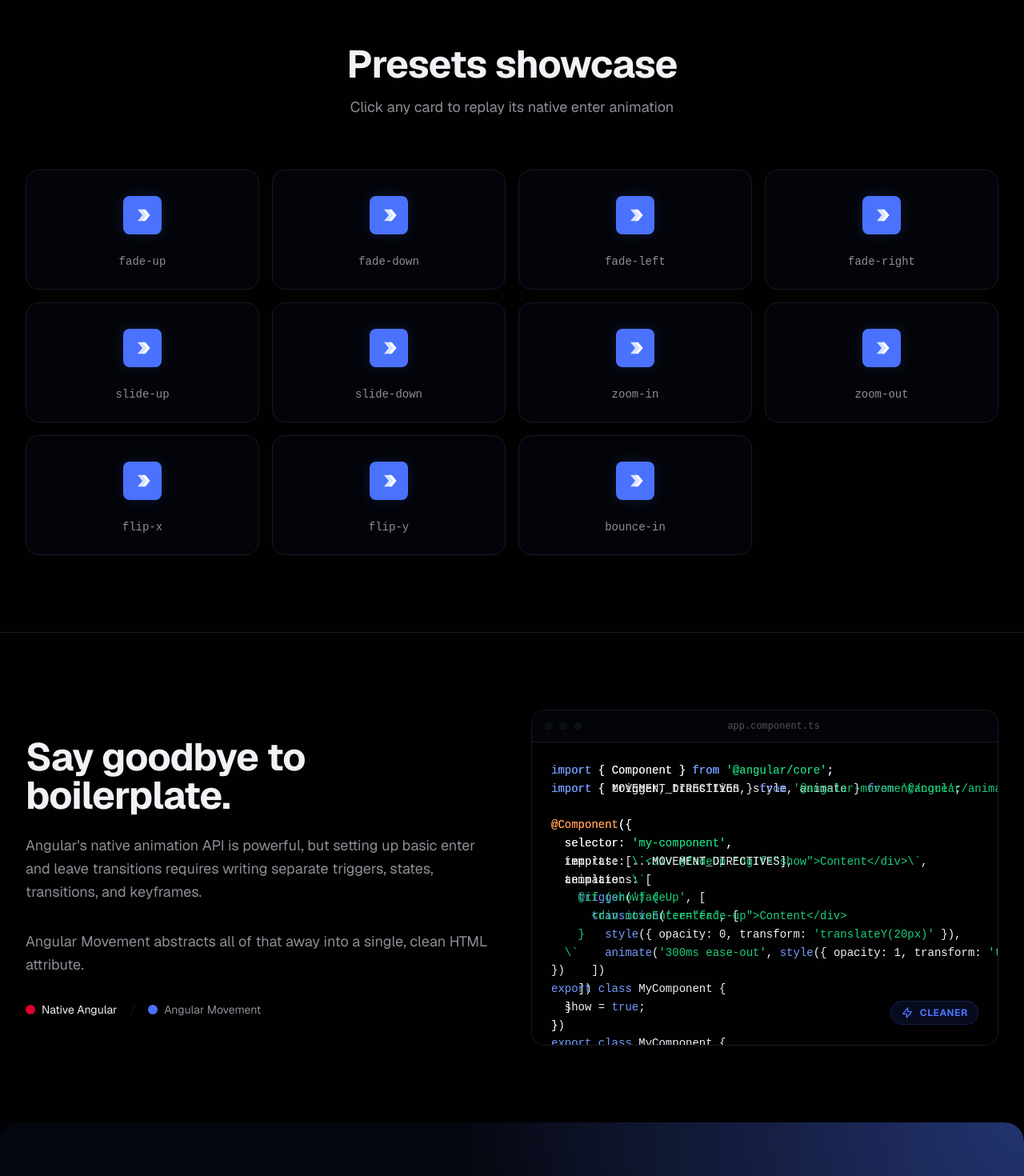
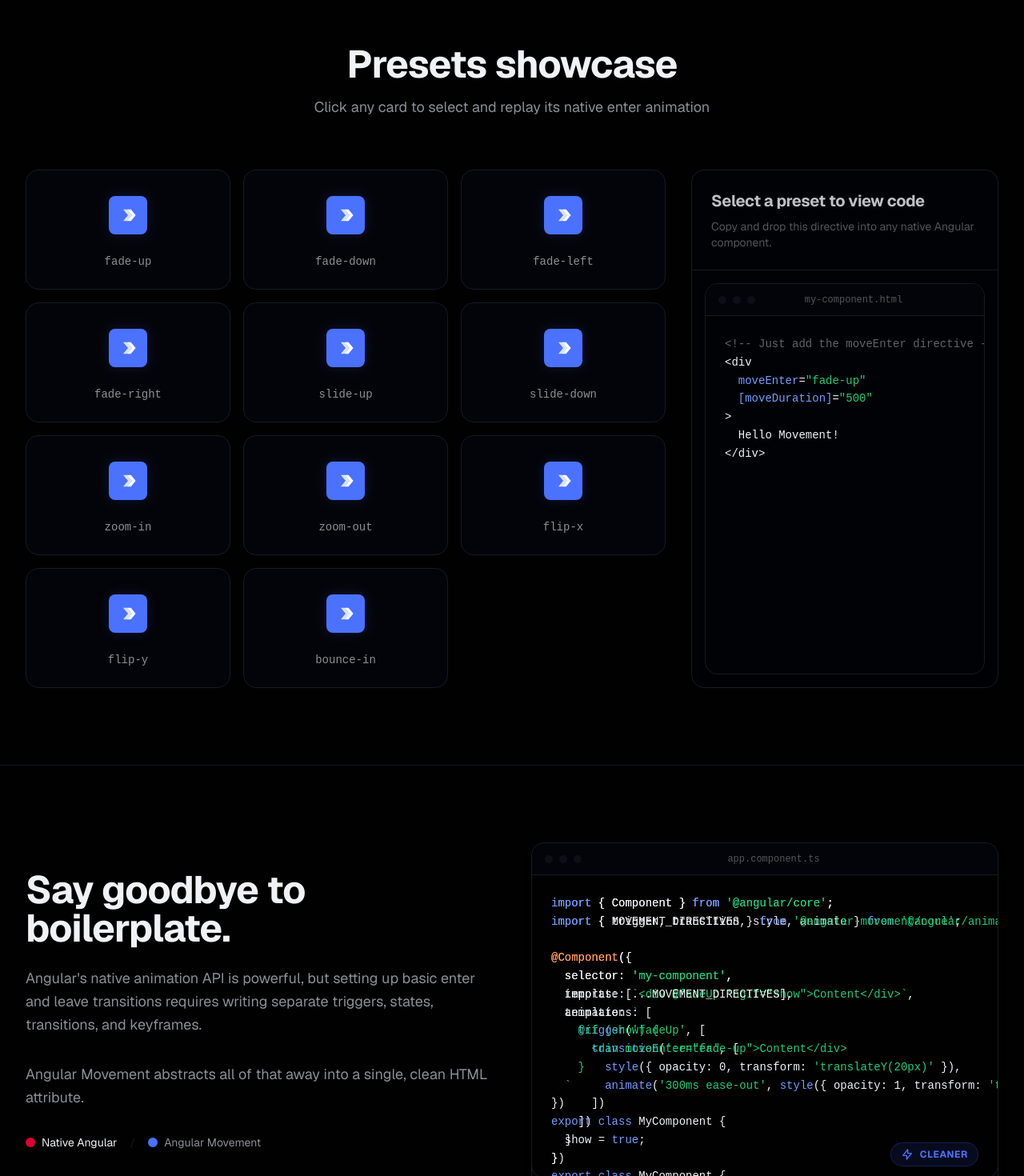
Before and after one commit to Andersseen/angular-movement, an Angular app: page / in a window 1280 px wide. Shown: the part 1980-3450 px from the top of the page at 80% size. Built offline with nearby package versions, Linux system fonts and the light colour scheme; a web font is replaced by a local one.

Commit message:
feat: implement reusable CodeBlock component and integrate dynamic snippet preview in presets showcase

```diff
--- a/src/app/pages/home/sections/code-preview/code-preview.html
+++ b/src/app/pages/home/sections/code-preview/code-preview.html
@@ -36,91 +36,37 @@
 
     <!-- Code Block Comparison -->
     <div
-      class="relative bg-code-bg rounded-2xl border border-border shadow-2xl overflow-hidden min-h-[420px]"
+      class="relative min-h-[420px]"
       (mouseenter)="showAfter.set(true)"
       (mouseleave)="showAfter.set(false)"
     >
-      <!-- Mac style header -->
-      <div
-        class="absolute top-0 left-0 right-0 h-10 border-b border-border bg-surface flex items-center px-4 gap-2 z-20"
-      >
-        <div class="w-2.5 h-2.5 rounded-full bg-border/50"></div>
-        <div class="w-2.5 h-2.5 rounded-full bg-border/50"></div>
-        <div class="w-2.5 h-2.5 rounded-full bg-border/50"></div>
-        <div class="text-xs font-mono text-text-subtle ml-2 flex-1 text-center pr-10">
-          app.component.ts
-        </div>
-      </div>
-
       <!-- BEFORE Block -->
       <div
-        class="absolute inset-0 pt-16 p-6 transition-opacity duration-500 overflow-x-auto z-10"
+        class="absolute inset-0 transition-opacity duration-500 z-10"
         [class.opacity-0]="showAfter()"
         [class.opacity-100]="!showAfter()"
         [class.pointer-events-none]="showAfter()"
       >
-        <pre
-          class="text-sm font-mono leading-relaxed"
-        ><code class="text-text"><span class="code-keyword">import</span> {{ '{' }} Component {{ '}' }} <span class="code-keyword">from</span> <span class="code-string">'@angular/core'</span>;
-<span class="code-keyword">import</span> {{ '{' }} trigger, transition, style, animate {{ '}' }} <span class="code-keyword">from</span> <span class="code-string">'@angular/animations'</span>;
-
-<span class="code-attr">@Component</span>({{ '{' }}
-  selector: <span class="code-string">'my-component'</span>,
-  template: <span class="code-string">\`&lt;div @fadeUp *ngIf="show"&gt;Content&lt;/div&gt;\`</span>,
-  animations: [
-    <span class="code-keyword">trigger</span>(<span class="code-string">'fadeUp'</span>, [
-      <span class="code-keyword">transition</span>(<span class="code-string">':enter'</span>, [
-        <span class="code-keyword">style</span>({{ '{' }} opacity: 0, transform: <span class="code-string">'translateY(20px)'</span> {{ '}' }}),
-        <span class="code-keyword">animate</span>(<span class="code-string">'300ms ease-out'</span>, <span class="code-keyword">style</span>({{ '{' }} opacity: 1, transform: <span class="code-string">'translateY(0)'</span> {{ '}' }}))
-      ])
-    ])
-  ]
-{{ '}' }})
-<span class="code-keyword">export class</span> MyComponent {{ '{' }}
-  show = <span class="code-keyword">true</span>;
-{{ '}' }}</code></pre>
+        <app-code-block title="app.component.ts" [code]="beforeSnippet" />
       </div>
 
       <!-- AFTER Block -->
       <div
-        class="absolute inset-0 pt-16 p-6 transition-opacity duration-500 overflow-x-auto z-10"
+        class="absolute inset-0 transition-opacity duration-500 z-10 flex flex-col"
         [class.opacity-100]="showAfter()"
         [class.opacity-0]="!showAfter()"
         [class.pointer-events-none]="!showAfter()"
       >
-        <pre
-          class="text-sm font-mono leading-relaxed"
-        ><code class="text-text"><span class="code-keyword">import</span> {{ '{' }} Component {{ '}' }} <span class="code-keyword">from</span> <span class="code-string">'@angular/core'</span>;
-<span class="code-keyword">import</span> {{ '{' }} MOVEMENT_DIRECTIVES {{ '}' }} <span class="code-keyword">from</span> <span class="code-string">'@angular-movement/core'</span>;
-
-<span class="code-attr">@Component</span>({{ '{' }}
-  selector: <span class="code-string">'my-component'</span>,
-  imports: [...MOVEMENT_DIRECTIVES],
-  template: <span class="code-string">\`
-    &#64;if (show) {{ '{' }}
-      &lt;div moveEnter="fade-up"&gt;Content&lt;/div&gt;
-    {{ '}' }}
-  \`</span>
-{{ '}' }})
-<span class="code-keyword">export class</span> MyComponent {{ '{' }}
-  show = <span class="code-keyword">true</span>;
-{{ '}' }}</code></pre>
-
-        <div class="absolute bottom-6 right-6">
-          <div
-            class="inline-flex items-center gap-2 bg-accent/10 border border-accent/20 px-3 py-1.5 rounded-full text-accent whitespace-nowrap blur-[0.5px]"
-          >
-            <svg class="w-4 h-4" fill="none" viewBox="0 0 24 24" stroke="currentColor">
-              <path
-                stroke-linecap="round"
-                stroke-linejoin="round"
-                stroke-width="2"
-                d="M13 10V3L4 14h7v7l9-11h-7z"
-              ></path>
-            </svg>
-            <span class="text-xs font-bold font-display uppercase tracking-wider">Cleaner</span>
+        <app-code-block title="app.component.ts" [code]="afterSnippet">
+          <div class="absolute bottom-6 right-6">
+            <div class="inline-flex items-center gap-2 bg-accent/10 border border-accent/20 px-3 py-1.5 rounded-full text-accent whitespace-nowrap blur-[0.5px]">
+              <svg class="w-4 h-4" fill="none" viewBox="0 0 24 24" stroke="currentColor">
+                <path stroke-linecap="round" stroke-linejoin="round" stroke-width="2" d="M13 10V3L4 14h7v7l9-11h-7z"></path>
+              </svg>
+              <span class="text-xs font-bold font-display uppercase tracking-wider">Cleaner</span>
+            </div>
           </div>
-        </div>
+        </app-code-block>
       </div>
     </div>
   </div>
--- /dev/null
+++ b/src/app/pages/home/sections/code-preview/code-preview.snippets.ts
@@ -0,0 +1,34 @@
+export const BEFORE_CODE_SNIPPET = `<span class="code-keyword">import</span> { Component } <span class="code-keyword">from</span> <span class="code-string">'@angular/core'</span>;
+<span class="code-keyword">import</span> { trigger, transition, style, animate } <span class="code-keyword">from</span> <span class="code-string">'@angular/animations'</span>;
+
+<span class="code-attr">@Component</span>({
+  selector: <span class="code-string">'my-component'</span>,
+  template: <span class="code-string">\`&lt;div @fadeUp *ngIf="show"&gt;Content&lt;/div&gt;\`</span>,
+  animations: [
+    <span class="code-keyword">trigger</span>(<span class="code-string">'fadeUp'</span>, [
+      <span class="code-keyword">transition</span>(<span class="code-string">':enter'</span>, [
+        <span class="code-keyword">style</span>({ opacity: 0, transform: <span class="code-string">'translateY(20px)'</span> }),
+        <span class="code-keyword">animate</span>(<span class="code-string">'300ms ease-out'</span>, <span class="code-keyword">style</span>({ opacity: 1, transform: <span class="code-string">'translateY(0)'</span> }))
+      ])
+    ])
+  ]
+})
+<span class="code-keyword">export class</span> MyComponent {
+  show = <span class="code-keyword">true</span>;
+}`;
+
+export const AFTER_CODE_SNIPPET = `<span class="code-keyword">import</span> { Component } <span class="code-keyword">from</span> <span class="code-string">'@angular/core'</span>;
+<span class="code-keyword">import</span> { MOVEMENT_DIRECTIVES } <span class="code-keyword">from</span> <span class="code-string">'@angular-movement/core'</span>;
+
+<span class="code-attr">@Component</span>({
+  selector: <span class="code-string">'my-component'</span>,
+  imports: [...MOVEMENT_DIRECTIVES],
+  template: <span class="code-string">\`
+    &#64;if (show) {
+      &lt;div moveEnter="fade-up"&gt;Content&lt;/div&gt;
+    }
+  \`</span>
+})
+<span class="code-keyword">export class</span> MyComponent {
+  show = <span class="code-keyword">true</span>;
+}`;
--- a/src/app/pages/home/sections/code-preview/code-preview.ts
+++ b/src/app/pages/home/sections/code-preview/code-preview.ts
@@ -1,11 +1,17 @@
 import { ChangeDetectionStrategy, Component, ElementRef, signal, ViewChild } from '@angular/core';
+import { BEFORE_CODE_SNIPPET, AFTER_CODE_SNIPPET } from './code-preview.snippets';
+import { CodeBlock } from '../../../../shared/components/code-block/code-block';
 
 @Component({
   selector: 'app-code-preview',
+  imports: [CodeBlock],
   templateUrl: './code-preview.html',
   changeDetection: ChangeDetectionStrategy.OnPush,
 })
 export class CodePreview {
   @ViewChild('section') sectionRef!: ElementRef;
   protected readonly showAfter = signal(false);
+
+  protected readonly beforeSnippet = BEFORE_CODE_SNIPPET;
+  protected readonly afterSnippet = AFTER_CODE_SNIPPET;
 }
--- a/src/app/pages/home/sections/presets-showcase/presets-showcase.ts
+++ b/src/app/pages/home/sections/presets-showcase/presets-showcase.ts
@@ -1,9 +1,10 @@
-import { ChangeDetectionStrategy, Component, signal } from '@angular/core';
+import { ChangeDetectionStrategy, Component, computed, signal } from '@angular/core';
 import { MOVEMENT_DIRECTIVES, MovePreset } from 'movement';
+import { CodeBlock } from '../../../../shared/components/code-block/code-block';
 
 @Component({
   selector: 'app-presets-showcase',
-  imports: [...MOVEMENT_DIRECTIVES],
+  imports: [...MOVEMENT_DIRECTIVES, CodeBlock],
   template: `
     <section class="max-w-7xl mx-auto px-4 sm:px-6 lg:px-8 py-24 border-t border-border">
       <div class="text-center mb-16">
@@ -11,16 +12,23 @@
           Presets showcase
         </h2>
         <p class="text-lg text-text-muted">
-          Click any card to replay its native enter animation
+          Click any card to select and replay its native enter animation
         </p>
       </div>
 
-      <div class="grid grid-cols-2 md:grid-cols-4 gap-4">
+      <div class="grid grid-cols-1 lg:grid-cols-3 gap-8">
+        <!-- Preset Grid -->
+        <div class="lg:col-span-2 grid grid-cols-2 md:grid-cols-3 gap-4">
           @for (preset of presets; track preset) {
             <button
               type="button"
-            (click)="replay(preset)"
-            class="group flex flex-col items-center justify-center gap-4 bg-surface border border-border p-6 rounded-2xl hover:border-accent hover:bg-surface-raised transition-all cursor-pointer relative overflow-hidden"
+              (click)="selectAndReplay(preset)"
+              class="group flex flex-col items-center justify-center gap-4 bg-surface border p-6 rounded-2xl transition-all cursor-pointer relative overflow-hidden"
+              [class.border-accent]="selectedPreset() === preset"
+              [class.bg-surface-raised]="selectedPreset() === preset"
+              [class.border-border]="selectedPreset() !== preset"
+              [class.hover:border-accent]="selectedPreset() !== preset"
+              [class.hover:bg-surface-raised]="selectedPreset() !== preset"
             >
               <!-- Demo Block Container (fixed height) -->
               <div class="h-16 w-full flex items-center justify-center">
@@ -38,11 +46,42 @@
                 }
               </div>
 
-            <code class="text-sm font-mono text-text-muted group-hover:text-accent transition-colors">
+              <code class="text-sm font-mono transition-colors"
+                [class.text-accent]="selectedPreset() === preset"
+                [class.text-text-muted]="selectedPreset() !== preset"
+                [class.group-hover:text-accent]="selectedPreset() !== preset"
+              >
                 {{ preset }}
               </code>
             </button>
           }
+        </div>
+
+        <!-- Dynamic Code Snippet Sidebar -->
+        <div class="lg:col-span-1 border border-border rounded-2xl bg-surface/50 overflow-hidden flex flex-col">
+          <div class="p-6 border-b border-border">
+            @if (!selectedPreset()) {
+              <h3 class="text-xl font-bold font-display text-text mb-2 animate-pulse">
+                Select a preset to view code
+              </h3>
+            }
+            @if (selectedPreset()) {
+              <h3 class="text-xl font-bold font-display text-text mb-2">
+                {{ selectedPreset() }}
+              </h3>
+            }
+            <p class="text-sm text-text-subtle">
+              Copy and drop this directive into any native Angular component.
+            </p>
+          </div>
+
+          <div class="flex-1 p-4 bg-code-bg">
+            <app-code-block
+              [title]="'my-component.html'"
+              [code]="dynamicSnippet()"
+            />
+          </div>
+        </div>
       </div>
     </section>
   `,
@@ -55,12 +94,27 @@
     'flip-x', 'flip-y', 'bounce-in'
   ];
 
+  protected readonly selectedPreset = signal<MovePreset | null>(null);
+
+  protected readonly dynamicSnippet = computed(() => {
+    const preset = this.selectedPreset() || 'fade-up'; // Fallback visual
+    return `<span class="code-comment">&lt;!-- Just add the moveEnter directive --&gt;</span>
+&lt;div
+  <span class="code-keyword">moveEnter</span>=<span class="code-string">"${preset}"</span>
+  <span class="code-keyword">[moveDuration]</span>=<span class="code-string">"500"</span>
+&gt;
+  Hello Movement!
+&lt;/div&gt;`;
+  });
+
   // Map to track visibility state per preset to force re-render
   protected readonly activePresets = signal<Record<string, boolean>>(
     this.presets.reduce((acc, preset) => ({ ...acc, [preset]: true }), {})
   );
 
-  protected replay(preset: string): void {
+  protected selectAndReplay(preset: MovePreset): void {
+    this.selectedPreset.set(preset);
+
     // Hide Element
     this.activePresets.update(state => ({ ...state, [preset]: false }));
 
--- /dev/null
+++ b/src/app/shared/components/code-block/code-block.ts
@@ -0,0 +1,37 @@
+import { ChangeDetectionStrategy, Component, computed, inject, input } from '@angular/core';
+import { DomSanitizer, SafeHtml } from '@angular/platform-browser';
+
+@Component({
+  selector: 'app-code-block',
+  template: `
+    <div class="relative bg-code-bg rounded-2xl border border-border overflow-hidden h-full flex flex-col w-full shadow-lg">
+      <!-- Mac style header -->
+      <div class="h-10 border-b border-border bg-surface flex items-center px-4 gap-2 z-20 shrink-0">
+        <div class="w-2.5 h-2.5 rounded-full bg-border/50"></div>
+        <div class="w-2.5 h-2.5 rounded-full bg-border/50"></div>
+        <div class="w-2.5 h-2.5 rounded-full bg-border/50"></div>
+        <div class="text-xs font-mono text-text-subtle ml-2 flex-1 text-center pr-10">
+          {{ title() }}
+        </div>
+      </div>
+
+      <!-- Code Content -->
+      <div class="p-6 overflow-x-auto flex-1 h-full w-full">
+        <pre class="text-sm font-mono leading-relaxed"><code class="text-text" [innerHTML]="safeCode()"></code></pre>
+      </div>
+
+      <ng-content></ng-content>
+    </div>
+  `,
+  changeDetection: ChangeDetectionStrategy.OnPush,
+})
+export class CodeBlock {
+  private sanitizer = inject(DomSanitizer);
+
+  readonly title = input<string>('code.ts');
+  readonly code = input<string>('');
+
+  protected safeCode = computed<SafeHtml>(() =>
+    this.sanitizer.bypassSecurityTrustHtml(this.code())
+  );
+}
```
Also changed, not shown: .gemini/settings.json (added). Lines whose indentation alone changed are shown as unchanged.
